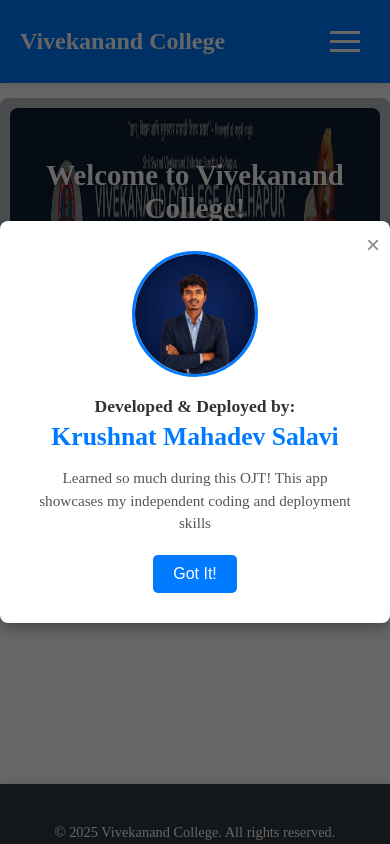
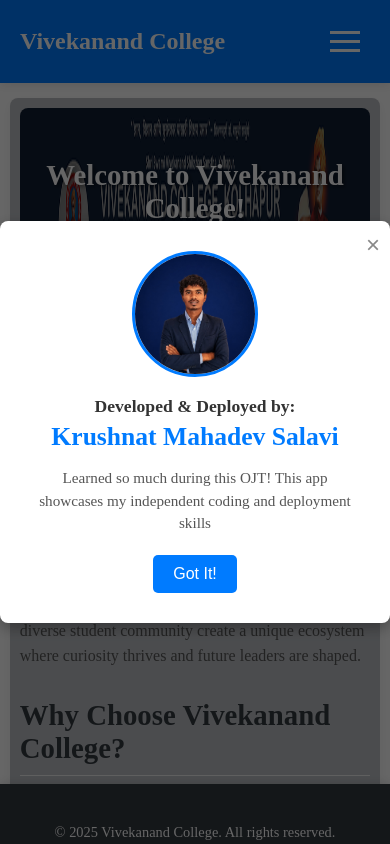
Before and after one commit to KrushnatSalavi/vck-ojt-project, a React (Vite) app: page / in a window 390 px wide. Shown: the top 844 px of the page. Built offline with nearby package versions, Linux system fonts and the light colour scheme.

Commit message:
Adding Responsiveness

```diff
--- a/src/styles/Pages.css
+++ b/src/styles/Pages.css
@@ -6,18 +6,26 @@
 
 .page-container {
   max-width: 960px;
-  /* Max width for content to prevent it from stretching too wide */
-  height: 500px;
+  width: 100%;
+  height: 600px;
   margin: 20px auto;
-  /* Center the content with some top/bottom margin */
   padding: 20px;
   background-color: #FFFFFF;
-  /* White background for page content */
   border-radius: 8px;
-  /* Slightly rounded corners */
   box-shadow: 0 4px 12px rgba(0, 0, 0, 0.05);
-  /* Subtle shadow */
   background-color: #bcbfc4;
+
+  /* Responsive fix */
+  box-sizing: border-box;
+}
+
+@media (max-width: 768px) {
+  .page-container {
+    width: 95%;
+    height: auto;
+    padding: 15px;
+    margin: 10px auto;
+  }
 }
 
 .page-container h1 {
```
